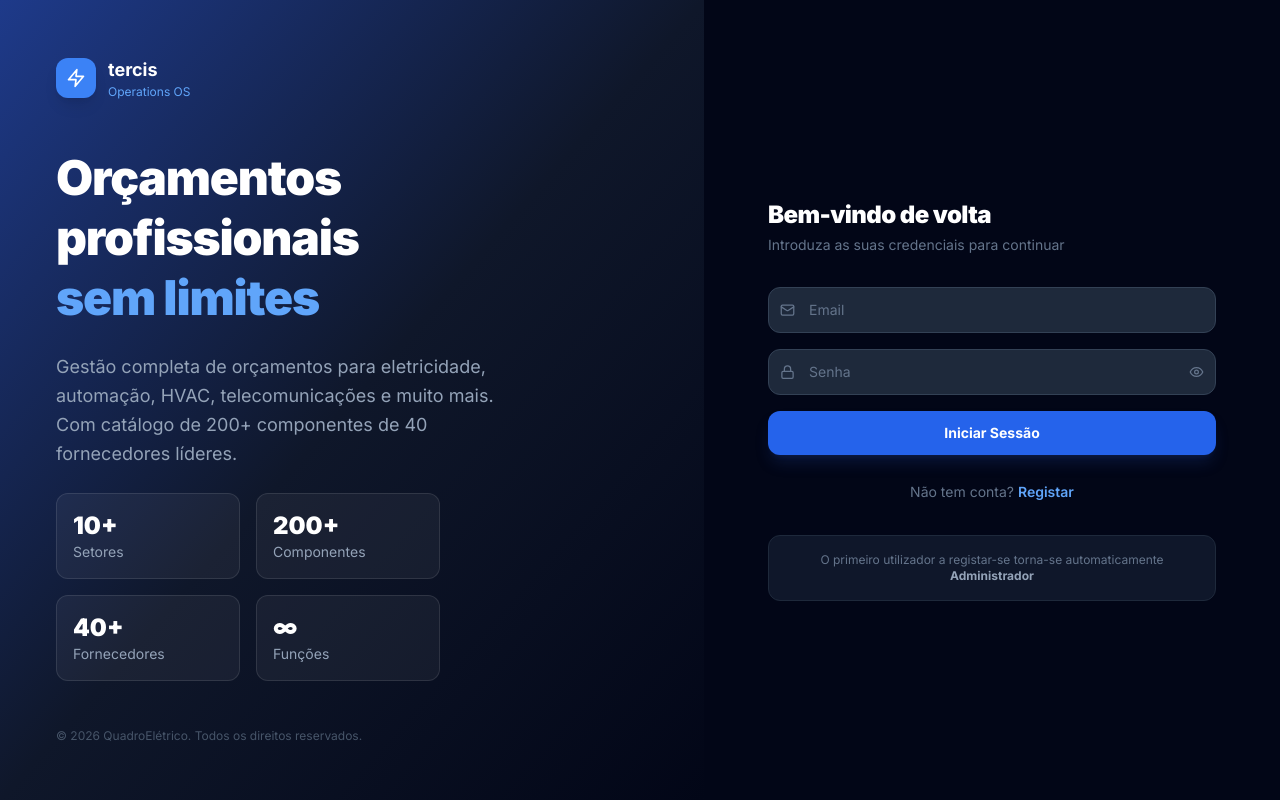
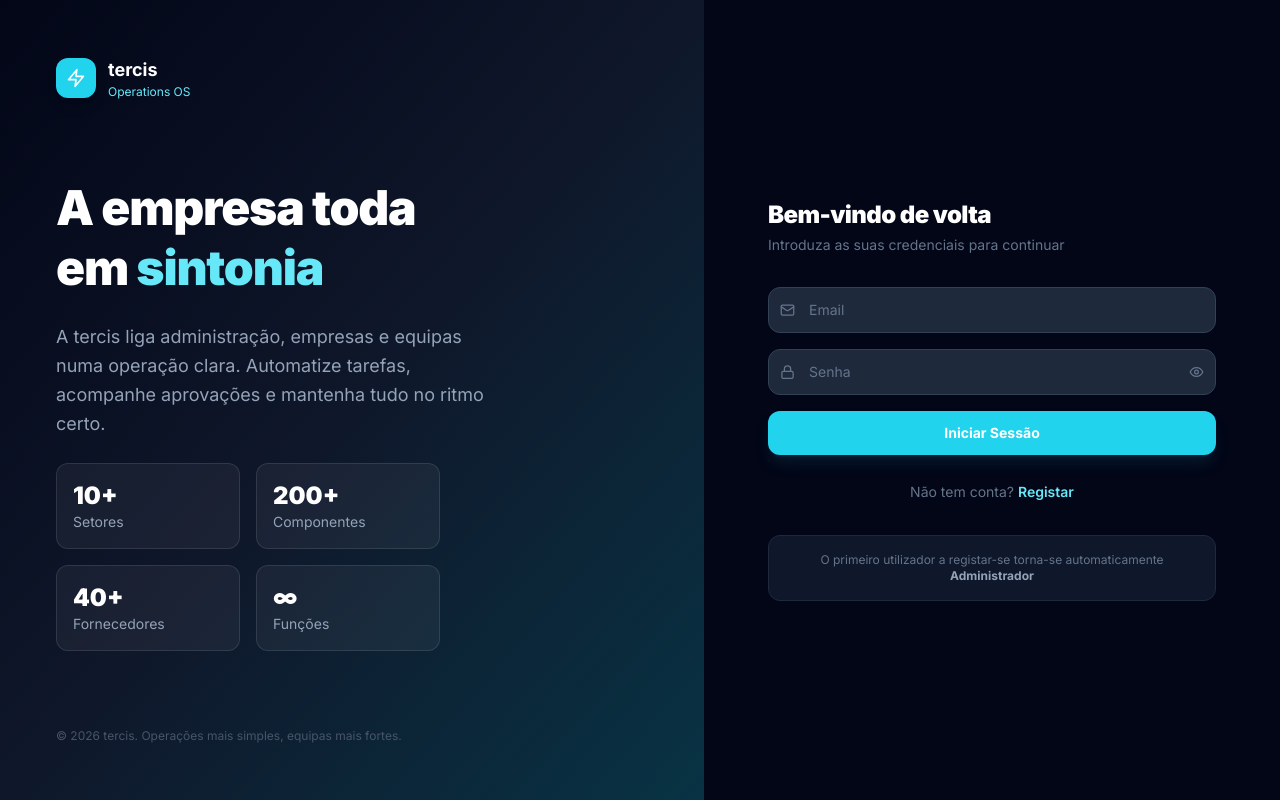
Before and after one commit to Diogofgg05/tercis-main, a React (Vite) app: page / in a window 1280 px wide. Both pictures are taken after a click on the button "Entrar". Built offline with nearby package versions, Linux system fonts and the light colour scheme; no server answers.

Commit message:
Unify landing and auth visual identity

```diff
--- a/src/auth/LoginView.tsx
+++ b/src/auth/LoginView.tsx
@@ -33,25 +33,23 @@ export function LoginView() {
   return (
     <div className="min-h-screen flex bg-slate-950">
       {/* Left panel */}
-      <div className="hidden lg:flex lg:w-[55%] flex-col justify-between p-14 bg-gradient-to-br from-blue-900 via-slate-900 to-slate-950">
+      <div className="hidden lg:flex lg:w-[55%] flex-col justify-between p-14 bg-gradient-to-br from-slate-950 via-slate-900 to-cyan-950">
         <div className="flex items-center gap-3">
-          <div className="w-10 h-10 bg-blue-500 rounded-xl flex items-center justify-center shadow-lg">
+          <div className="w-10 h-10 bg-cyan-400 rounded-xl flex items-center justify-center shadow-lg">
             <Zap size={20} className="text-white" />
           </div>
           <div>
             <p className="text-white font-bold text-lg">tercis</p>
-            <p className="text-blue-400 text-xs">Operations OS</p>
+            <p className="text-cyan-300 text-xs">Operations OS</p>
           </div>
         </div>
 
         <div className="space-y-6">
           <h1 className="text-5xl font-black text-white leading-tight tracking-tight">
-            Orçamentos<br />profissionais<br /><span className="text-blue-400">sem limites</span>
+            A empresa toda<br />em <span className="text-cyan-300">sintonia</span>
           </h1>
           <p className="text-slate-400 text-lg leading-relaxed max-w-md">
-            Gestão completa de orçamentos para eletricidade, automação, HVAC,
-            telecomunicações e muito mais. Com catálogo de 200+ componentes de
-            40 fornecedores líderes.
+            A tercis liga administração, empresas e equipas numa operação clara. Automatize tarefas, acompanhe aprovações e mantenha tudo no ritmo certo.
           </p>
           <div className="grid grid-cols-2 gap-4 max-w-sm">
             {[
@@ -68,7 +66,7 @@ export function LoginView() {
           </div>
         </div>
 
-        <p className="text-slate-600 text-xs">© 2026 QuadroElétrico. Todos os direitos reservados.</p>
+        <p className="text-slate-600 text-xs">© 2026 tercis. Operações mais simples, equipas mais fortes.</p>
       </div>
 
       {/* Right panel: form */}
@@ -76,10 +74,10 @@ export function LoginView() {
         <div className="w-full max-w-md">
           {/* Mobile logo */}
           <div className="flex items-center gap-2.5 mb-10 lg:hidden">
-            <div className="w-9 h-9 bg-blue-600 rounded-xl flex items-center justify-center">
-              <Zap size={18} className="text-white" />
+            <div className="w-9 h-9 bg-cyan-400 rounded-xl flex items-center justify-center">
+              <Zap size={18} className="text-slate-950" fill="currentColor" />
             </div>
-            <p className="text-white font-bold">QuadroElétrico</p>
+            <p className="text-white font-bold">tercis</p>
           </div>
 
           <div className="mb-8">
@@ -119,7 +117,7 @@ export function LoginView() {
                 placeholder="Senha"
                 value={password}
                 onChange={(e) => setPassword(e.target.value)}
-                className="w-full bg-slate-800 border border-slate-700 text-white placeholder:text-slate-500 rounded-xl pl-10 pr-10 py-3 text-sm focus:outline-none focus:border-blue-500 focus:ring-2 focus:ring-blue-500/20 transition-all"
+                className="w-full bg-slate-800 border border-slate-700 text-white placeholder:text-slate-500 rounded-xl pl-10 pr-10 py-3 text-sm focus:outline-none focus:border-cyan-400 focus:ring-2 focus:ring-cyan-400/20 transition-all"
               />
               <button
                 type="button"
@@ -145,7 +143,7 @@ export function LoginView() {
             <button
               type="submit"
               disabled={loading}
-              className="w-full bg-blue-600 hover:bg-blue-500 disabled:opacity-50 text-white font-bold py-3 rounded-xl transition-colors text-sm shadow-lg shadow-blue-900/30"
+              className="w-full bg-cyan-400 hover:bg-cyan-300 disabled:opacity-50 text-white font-bold py-3 rounded-xl transition-colors text-sm shadow-lg shadow-cyan-900/30"
             >
               {loading ? 'A processar...' : mode === 'login' ? 'Iniciar Sessão' : 'Criar Conta'}
             </button>
@@ -157,7 +155,7 @@ export function LoginView() {
             </span>
             <button
               onClick={() => { setMode(mode === 'login' ? 'register' : 'login'); setError(''); setSuccess(''); }}
-              className="text-blue-400 hover:text-blue-300 text-sm font-semibold transition-colors"
+              className="text-cyan-300 hover:text-cyan-200 text-sm font-semibold transition-colors"
             >
               {mode === 'login' ? 'Registar' : 'Iniciar sessão'}
             </button>
@@ -187,7 +185,7 @@ function Field({
         placeholder={placeholder}
         value={value}
         onChange={(e) => onChange(e.target.value)}
-        className="w-full bg-slate-800 border border-slate-700 text-white placeholder:text-slate-500 rounded-xl pl-10 pr-4 py-3 text-sm focus:outline-none focus:border-blue-500 focus:ring-2 focus:ring-blue-500/20 transition-all"
+        className="w-full bg-slate-800 border border-slate-700 text-white placeholder:text-slate-500 rounded-xl pl-10 pr-4 py-3 text-sm focus:outline-none focus:border-cyan-400 focus:ring-2 focus:ring-cyan-400/20 transition-all"
       />
     </div>
   );
```
